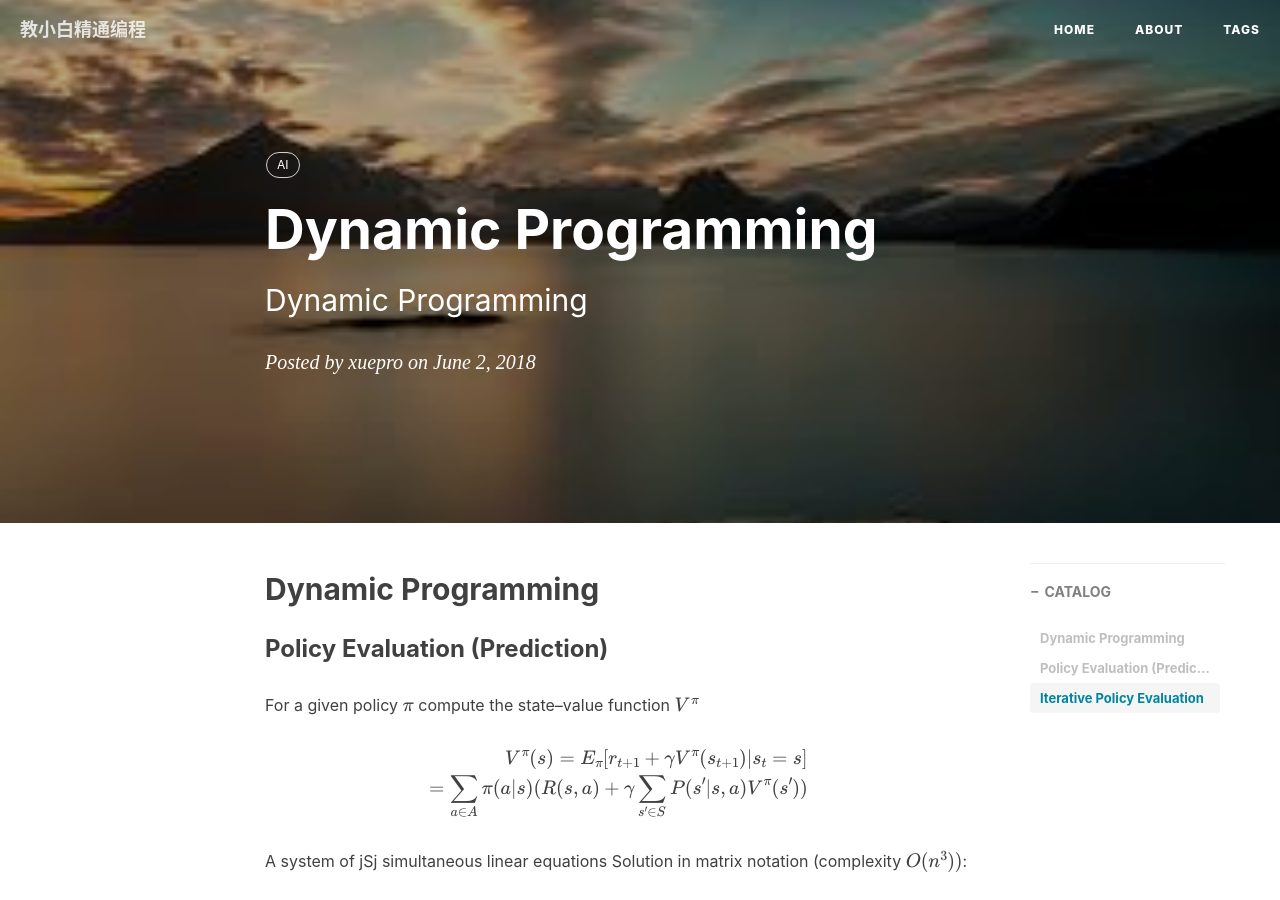
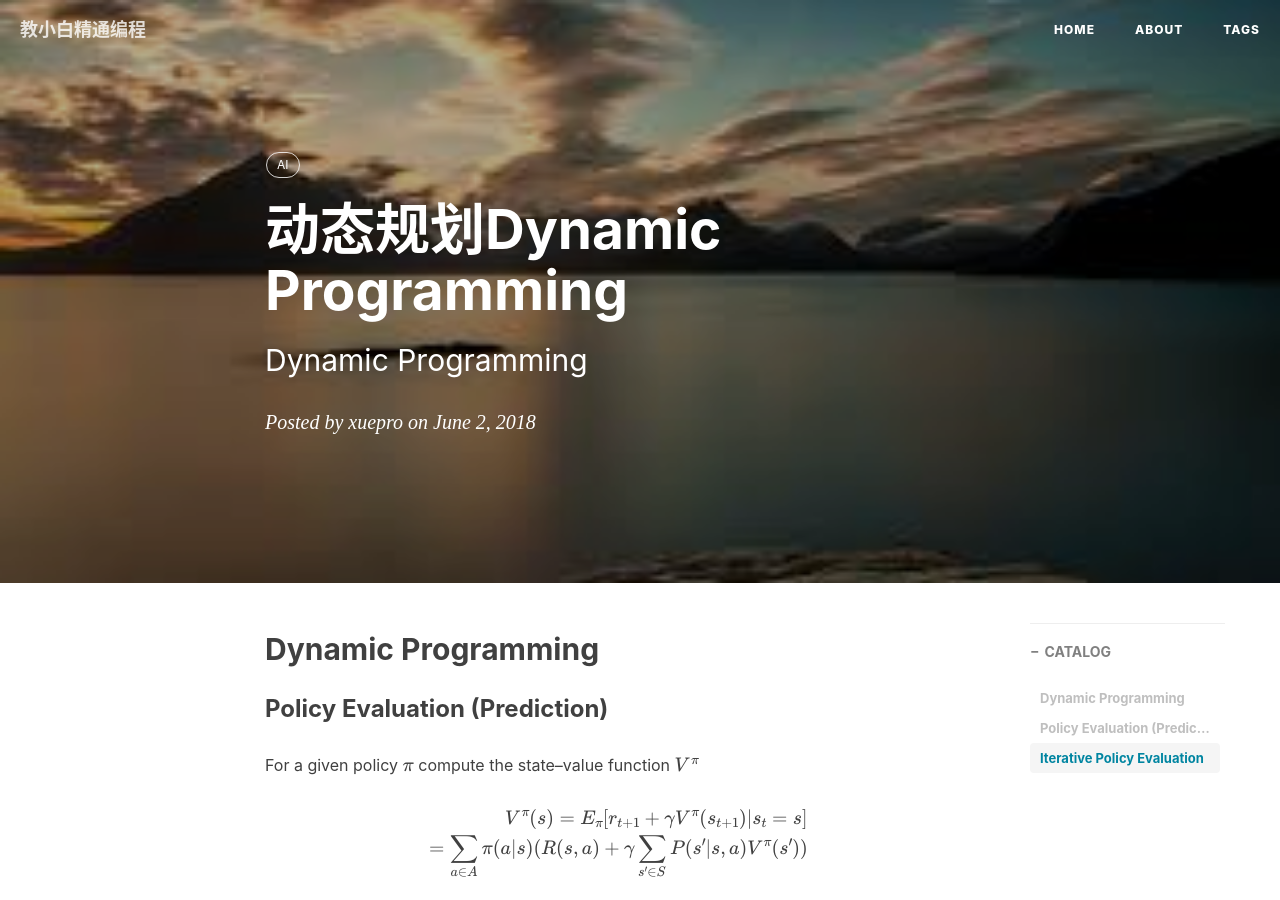
Before and after one commit to xuepro/xuepro.github.io, a Jekyll site: the page built from _posts/2018-06-02-动态规划 Dynamic Programming.md, in a window 1280 px wide and 900 px high. Built offline with Jekyll 4.4.1, drawn with Linux system fonts in a browser that asks for light colours; nearby versions of some CDN libraries; formulas are drawn with MathJax 3; comment, search, counter and statistics services are not loaded.

Commit message:
Update 2018-06-02-动态规划 Dynamic Programming.md

```diff
--- a/_posts/2018-06-02-动态规划 Dynamic Programming.md
+++ b/_posts/2018-06-02-动态规划 Dynamic Programming.md
@@ -1,6 +1,6 @@
 ---
 layout:       post
-title:        "Dynamic Programming"
+title:        "动态规划Dynamic Programming"
 subtitle:     "Dynamic Programming"
 date:         2018-06-02 11:14:00
 author:       "xuepro"
```
